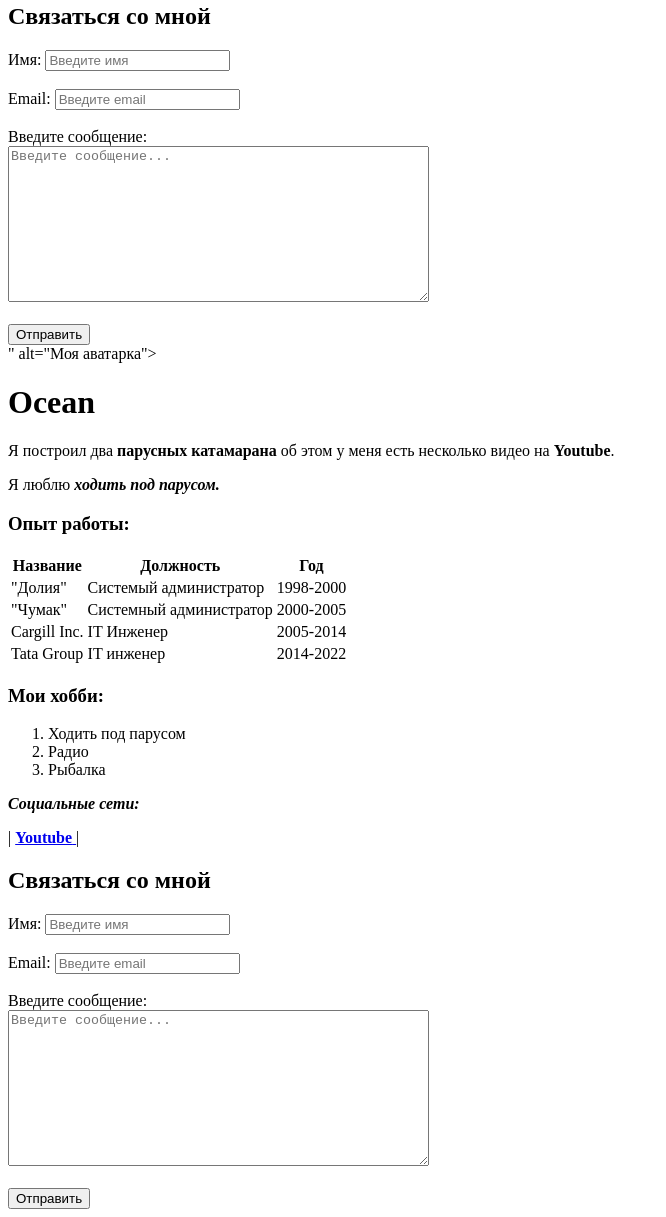
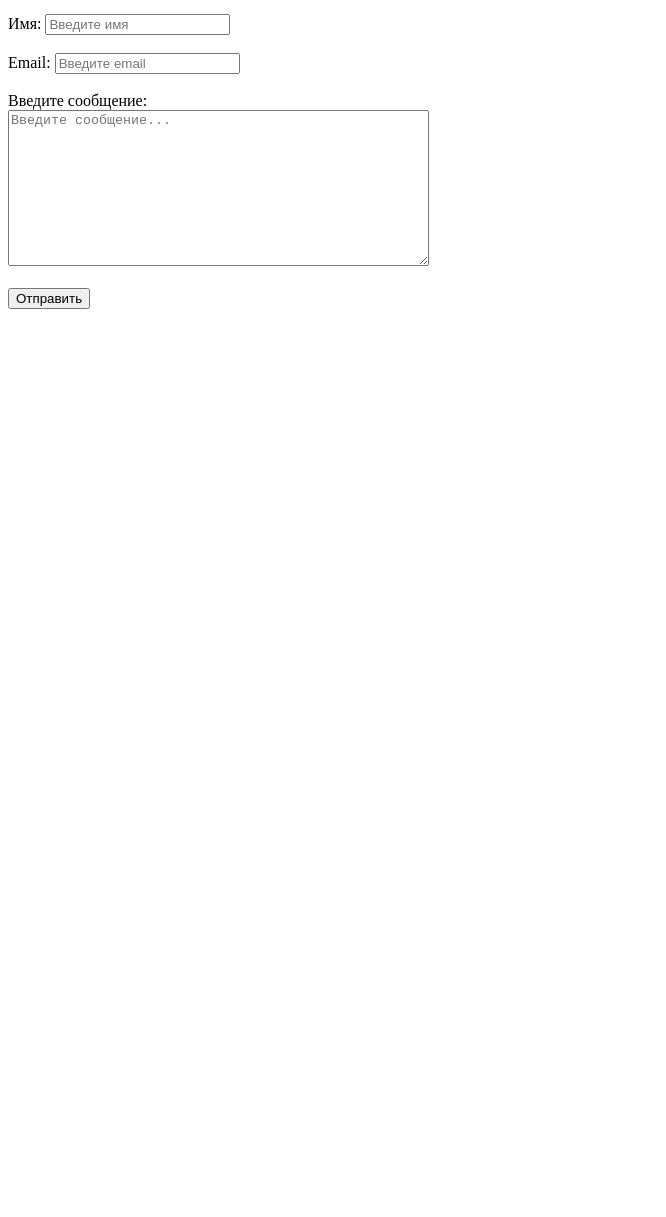
Before and after one commit to OceanK444/resume, a plain HTML site: page index.html in a window 1280 px wide. Shown: the part 858-2075 px from the top of the page, without its empty margins (0-666 px from the left). After the commit the page ends 1175 px from the top, so only its background shows below. Drawn offline with Linux system fonts and the light colour scheme.

Commit message:
Update index.html

```diff
--- a/index.html
+++ b/index.html
@@ -10,19 +10,7 @@
 </head>
 <body>
     <p>
-        <img src="<!DOCTYPE html>
-        <html lang="ru">
-        <head>
-            <meta charset="UTF-8">
-            <meta http-equiv="X-UA-Compatible" content="IE=edge">
-            <meta name="viewport" content="width=device-width, initial-scale=1.0">
-            <meta name="keywords" content="Ocean, cv, resume">
-            <meta name="description" content="Резюме Ocean">
-            <title>Резюме</title>
-        </head>
-        <body>
-            <p>
-                <img src="http://dav-yuri.narod.ru/images/img0002.png" alt="Моя аватарка">
+        <img src="http://dav-yuri.narod.ru/images/img0002.png" alt="Моя аватарка">
             </p>
             <p><h1>Ocean</h1></p>
            <p> Я построил два <strong> парусных катамарана </strong> об этом у меня есть несколько видео на <strong>Youtube</strong>.</p>
@@ -93,75 +81,4 @@
             </form>
 
         </body>
-        </html>" alt="Моя аватарка">
-    </p>
-    <p><h1>Ocean</h1></p>
-   <p> Я построил два <strong> парусных катамарана </strong> об этом у меня есть несколько видео на <strong>Youtube</strong>.</p>
-    <p>Я люблю <em><strong> ходить под парусом.</strong></em></p>
-    <p><h3>Опыт работы:</h3></p>
-    <table>
-        <thead>
-            <tr>
-                <th>Название</th>
-                <th>Должность</th>
-                <th>Год</th>
-            </tr>
-        </thead>
-        <tbody>
-            <tr>
-               <td>"Долия"</td>
-               <td>Системый администратор</td>
-               <td>1998-2000</td>
-            </tr>
-            <tr>
-                <td>"Чумак"</td>
-                <td>Системный администратор</td>
-                <td>2000-2005</td>
-            </tr>
-            <tr>
-                <td>Cargill Inc.</td>
-                <td>IT Инженер</td>
-                <td>2005-2014</td>
-            </tr>
-            <tr>
-                <td>Tata Group</td>
-                <td>IT инженер</td>
-                <td>2014-2022</td>
-            </tr>
-        </tbody>
-    </table>
-
-    <p><h3>Мои хобби:</h3>
-        <ol>
-            <li>Ходить под парусом</li>
-            <li>Радио</li>
-            <li>Рыбалка</li>
-        </ol>
-    </p>
-    <p><strong><em>Социальные сети:</em></strong></p>
-           | <a href="https://www.youtube.com/watch?v=frsGkYGYHHE" target="_blank"><strong>Youtube</strong> </a> |
-    <h2>Связаться со мной</h2>
-    <form>
-        <div>
-        <label for="name">Имя: </label>
-        <input type="text" id="name" placeholder="Введите имя">
-        </div>
-        <br>
-        <div>
-            <label for="email">Email: </label>
-            <input type="email" id="email" placeholder="Введите email">
-        </div>
-        <br>
-        <div>
-            <label for="message">Введите сообщение: </label>
-            <br>
-            <textarea name="message" id="message" cols="50" rows="10" placeholder="Введите сообщение..."></textarea>
-        </div>
-        <br>
-
-        <button type="submit">Отправить</button>
-
-    </form>
-
-</body>
-</html>
+        </html>
```
